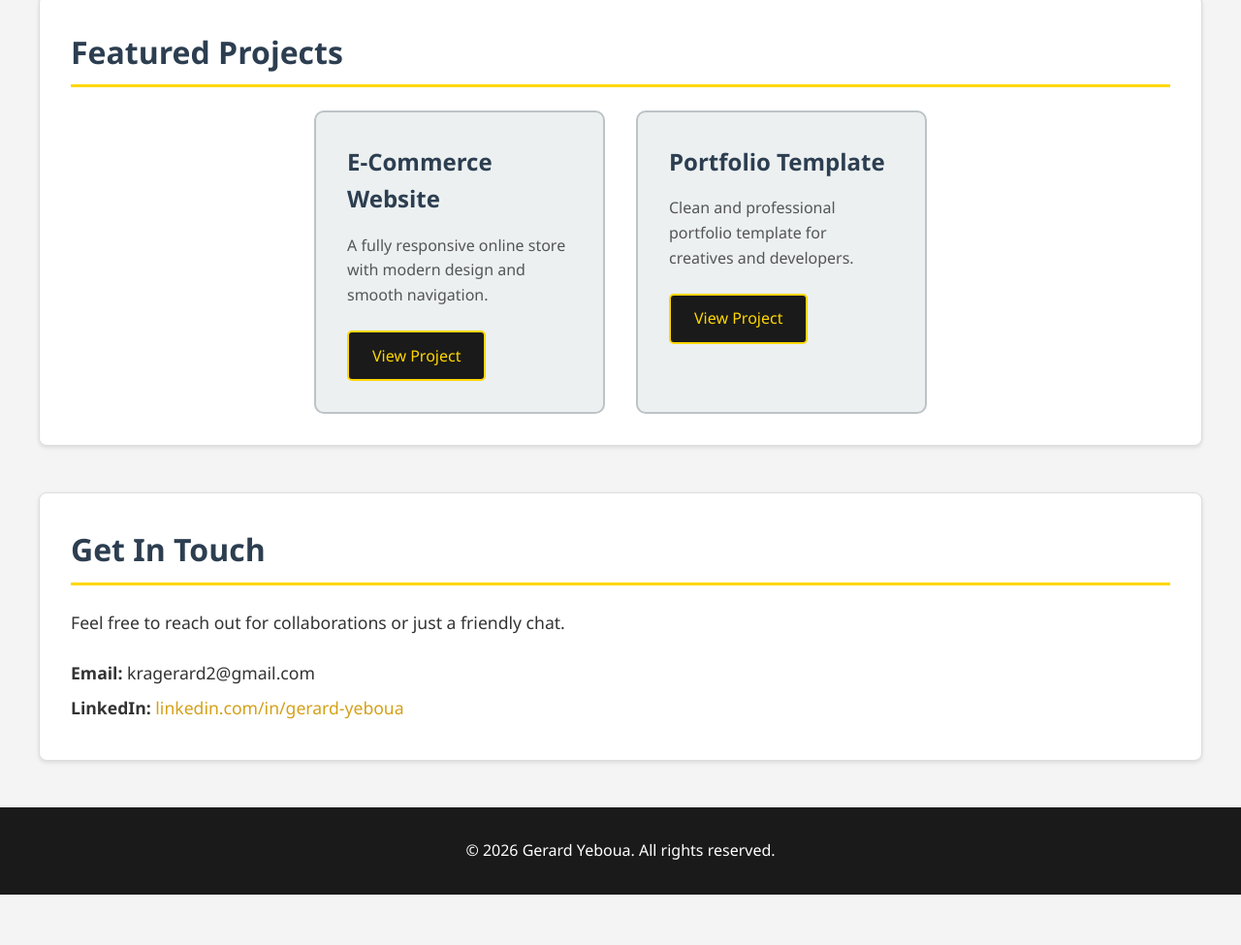
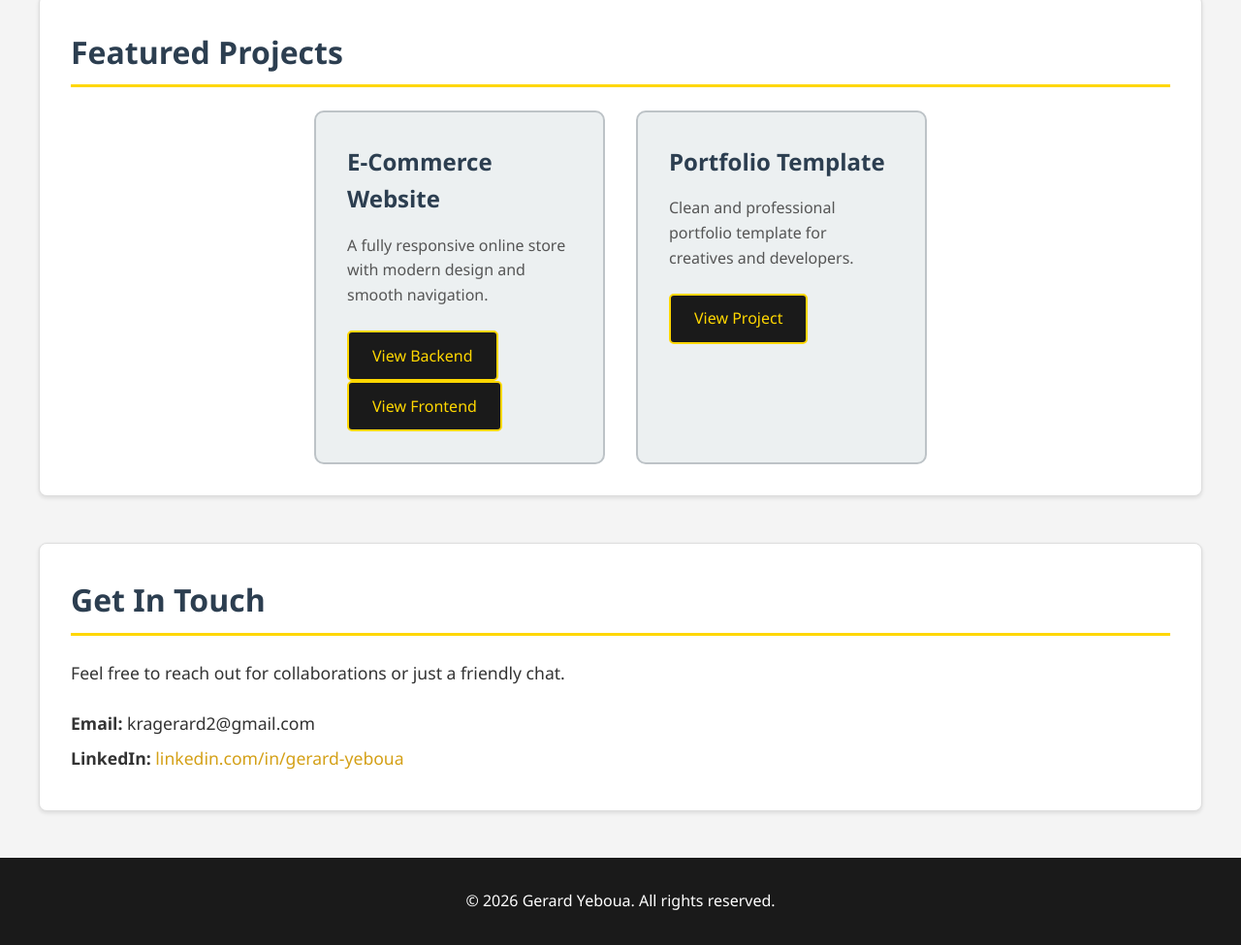
Before and after one commit to Gerard-Yeboua/gerard_yeboua.github.io, a plain HTML site: page index.html in a window 1280 px wide. Shown: the part 1107-2082 px from the top of the page at 97% size. Before the commit the page ends 2030 px from the top, so only its background shows below. Drawn offline with Linux system fonts and the light colour scheme.

Commit message:
Find issue and resolved

```diff
--- a/index.html
+++ b/index.html
@@ -60,12 +60,13 @@
             <div class="project-card">
                 <h3>E-Commerce Website</h3>
                 <p>A fully responsive online store with modern design and smooth navigation.</p>
-                <a href="#" class="project-link">View Project</a>
+                <a href="https://github.com/Gerard-Yeboua/winner_group.git" class="project-link">View Backend</a>
+                <a href="https://github.com/Gerard-Yeboua/tout_en_un_clic_vue.git" class="project-link">View Frontend</a>
             </div>
             <div class="project-card">
                 <h3>Portfolio Template</h3>
                 <p>Clean and professional portfolio template for creatives and developers.</p>
-                <a href="#" class="project-link">View Project</a>
+                <a href="https://gerard-yeboua.github.io/gerard_yeboua.github.io" class="project-link">View Project</a>
             </div>
         </div>
     </section>
```
